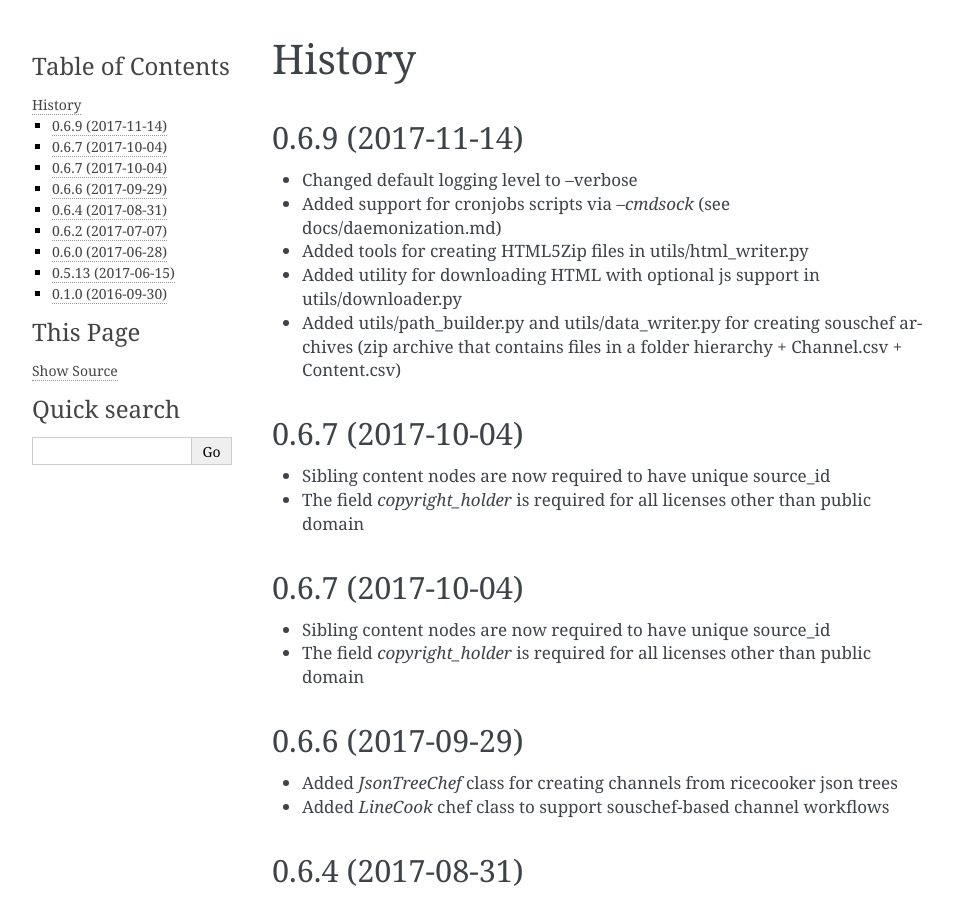
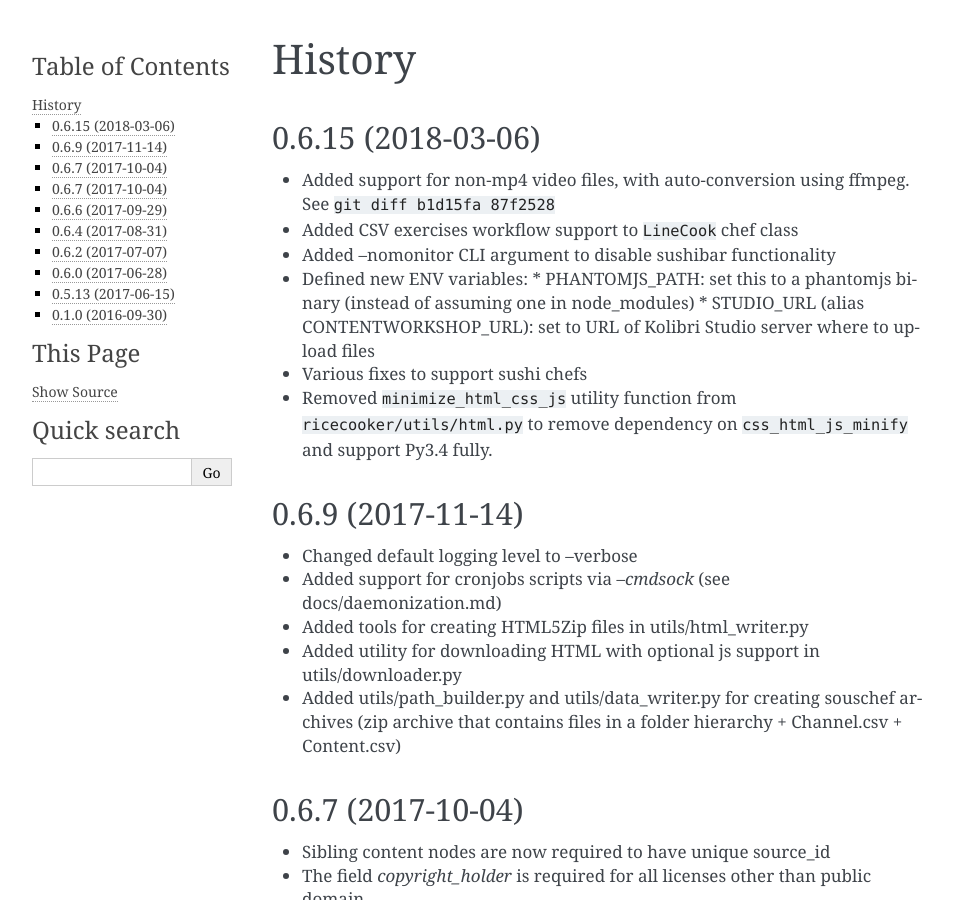
Before and after one commit to learningequality/ricecooker, a Sphinx documentation site: the page built from docs/history.rst, in a window 1280 px wide and 900 px high. Shown: the whole window, without its empty margins (148-1101 px from the left). Built offline with Sphinx 7.4.7, drawn with Linux system fonts in a browser that asks for light colours; pages that are not in the unit, such as notebooks, are missing from menus.

Commit message:
Bump version number and update docs/history.rst

```diff
--- a/docs/history.rst
+++ b/docs/history.rst
@@ -1,6 +1,19 @@
 =======
 History
 =======
+
+
+0.6.15 (2018-03-06)
+-------------------
+* Added support for non-mp4 video files, with auto-conversion using ffmpeg. See ``git diff b1d15fa 87f2528``
+* Added CSV exercises workflow support to ``LineCook`` chef class
+* Added --nomonitor CLI argument to disable sushibar functionality
+* Defined new ENV variables:
+  * PHANTOMJS_PATH: set this to a phantomjs binary (instead of assuming one in node_modules)
+  * STUDIO_URL (alias CONTENTWORKSHOP_URL): set to URL of Kolibri Studio server where to upload files
+* Various fixes to support sushi chefs
+* Removed ``minimize_html_css_js`` utility function from ``ricecooker/utils/html.py``
+  to remove dependency on ``css_html_js_minify`` and support Py3.4 fully.
 
 
 0.6.9 (2017-11-14)
@@ -11,7 +24,6 @@ History
 * Added utility for downloading HTML with optional js support in utils/downloader.py
 * Added utils/path_builder.py and utils/data_writer.py for creating souschef archives
   (zip archive that contains files in a folder hierarchy + Channel.csv + Content.csv)
-
 
 
 0.6.7 (2017-10-04)
--- a/ricecooker/__init__.py
+++ b/ricecooker/__init__.py
@@ -2,7 +2,7 @@
 
 __author__ = 'Learning Equality'
 __email__ = 'jordan@learningequality.org'
-__version__ = '0.6.13'
+__version__ = '0.6.15'
 
 
 import sys
```
